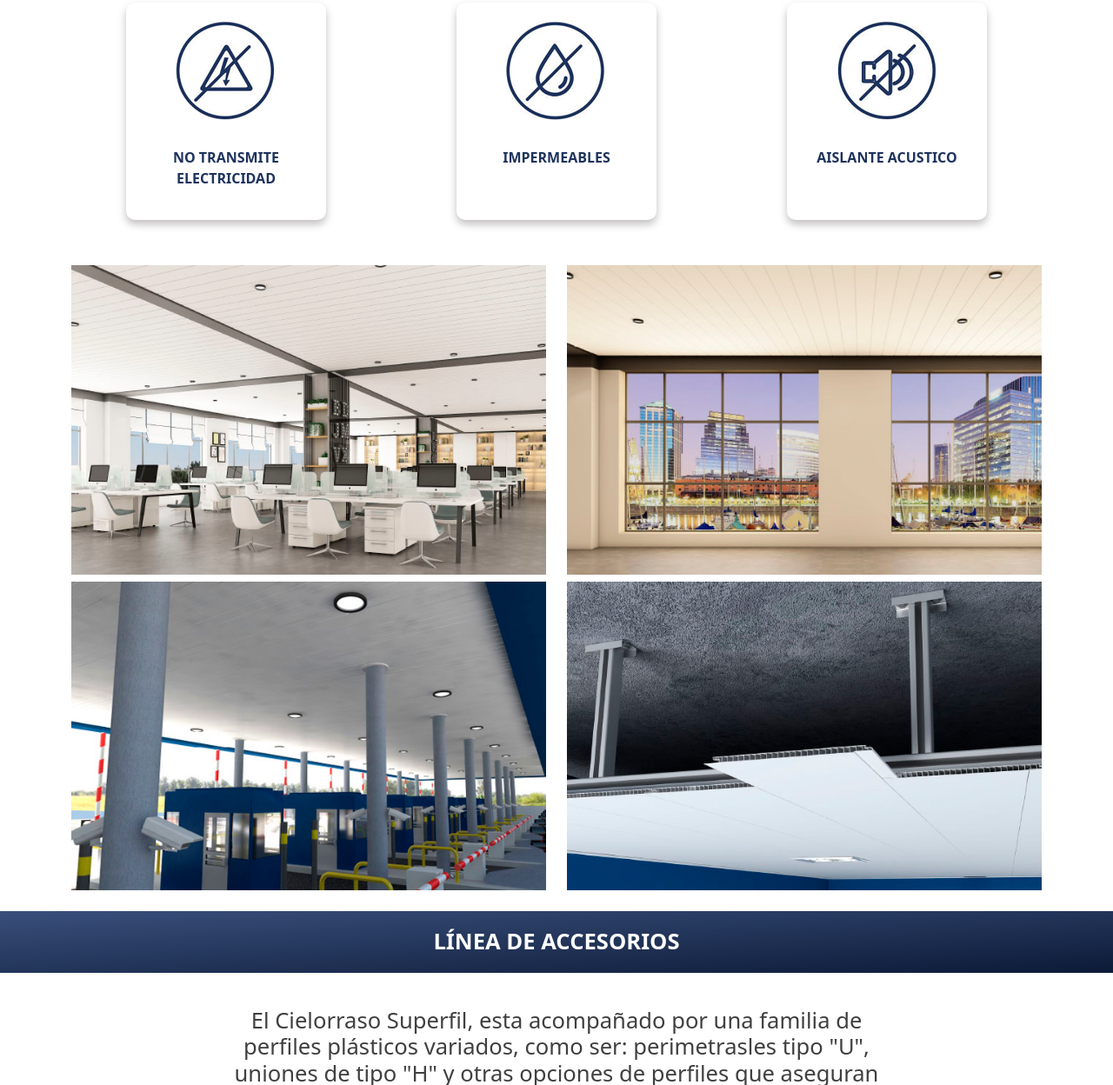
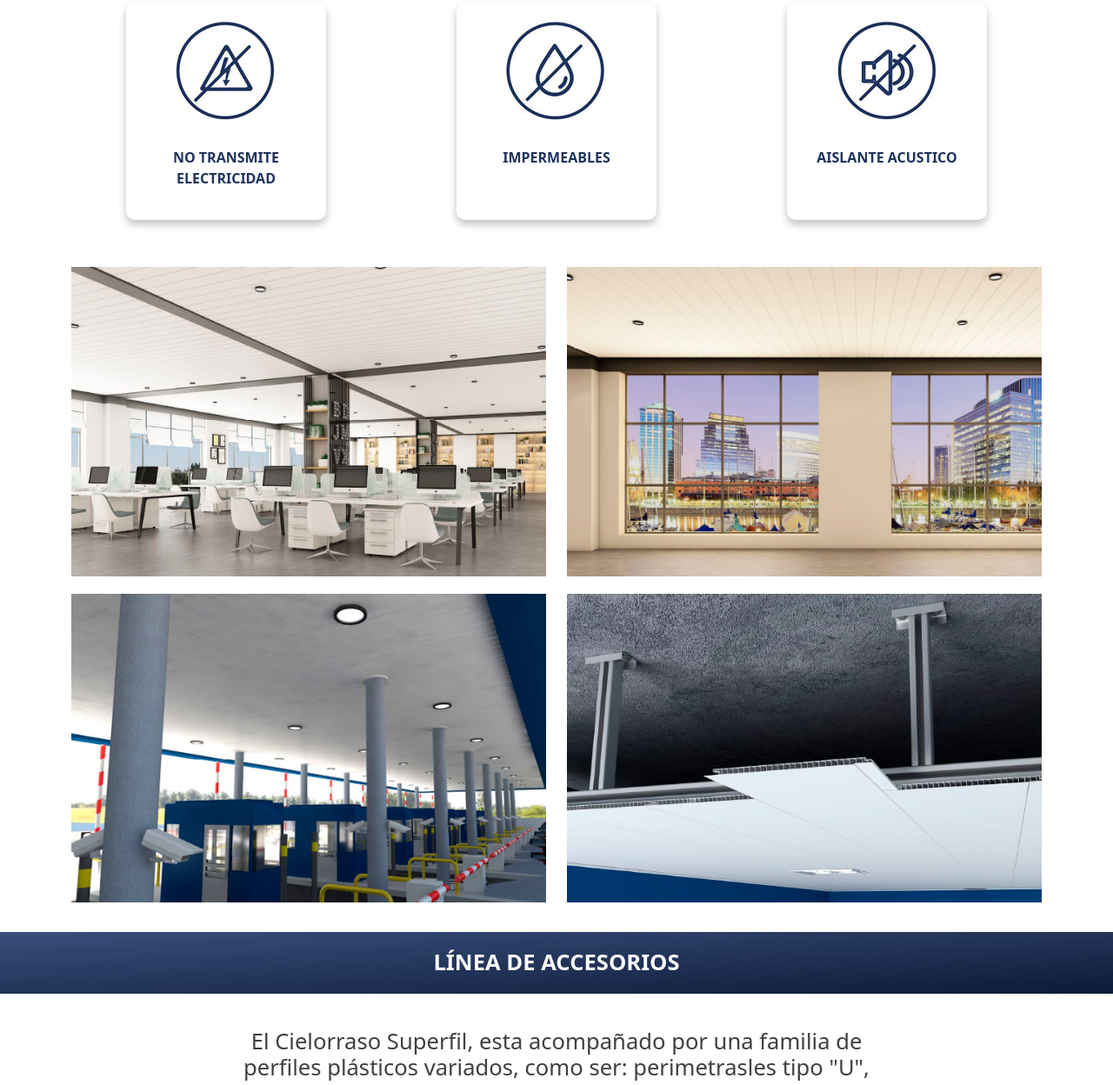
Before and after one commit to DTrra/DTrra.github.io, a website: page index.html in a window 1280 px wide. Shown: the part 1147-2395 px from the top of the page at 87% size. Drawn offline with nearby package versions, Linux system fonts and the light colour scheme.

Commit message:
arreglos css

```diff
--- a/css/main.css
+++ b/css/main.css
@@ -147,6 +147,9 @@ textarea {
 /* Caracteristicas END */
 
 /* Imagenes productos  */
+.espaciado {
+  padding: 10px;
+}
 /* Imagenes productos END */
 
 /* Accesorios */
--- a/index.html
+++ b/index.html
@@ -145,25 +145,25 @@
 
             <div class="row">
 
-                <div class="col-md-6 mt-2">
+                <div class="col-md-6 espaciado">
                     <div class="d-flex align-items-center justify-content-center">
                         <img src="Links/ESCENARIO_1.jpg" class="img-fluid">
                     </div>
                 </div>
 
-                <div class="col-md-6 mt-2">
+                <div class="col-md-6 espaciado">
                     <div class="d-flex align-items-center justify-content-center">
                         <img src="Links/ESCENARIO_2.jpg" class="img-fluid">
                     </div>
                 </div>
 
-                <div class="col-md-6 mt-2">
+                <div class="col-md-6 espaciado">
                     <div class="d-flex align-items-center justify-content-center">
                         <img src="Links/ESCENARIO_3.jpg" class="img-fluid">
                     </div>
                 </div>
 
-                <div class="col-md-6 mt-2">
+                <div class="col-md-6 espaciado">
                     <div class="d-flex align-items-center justify-content-center">
                         <img src="Links/ESCENARIO_4.jpg" class="img-fluid">
                     </div>
```
